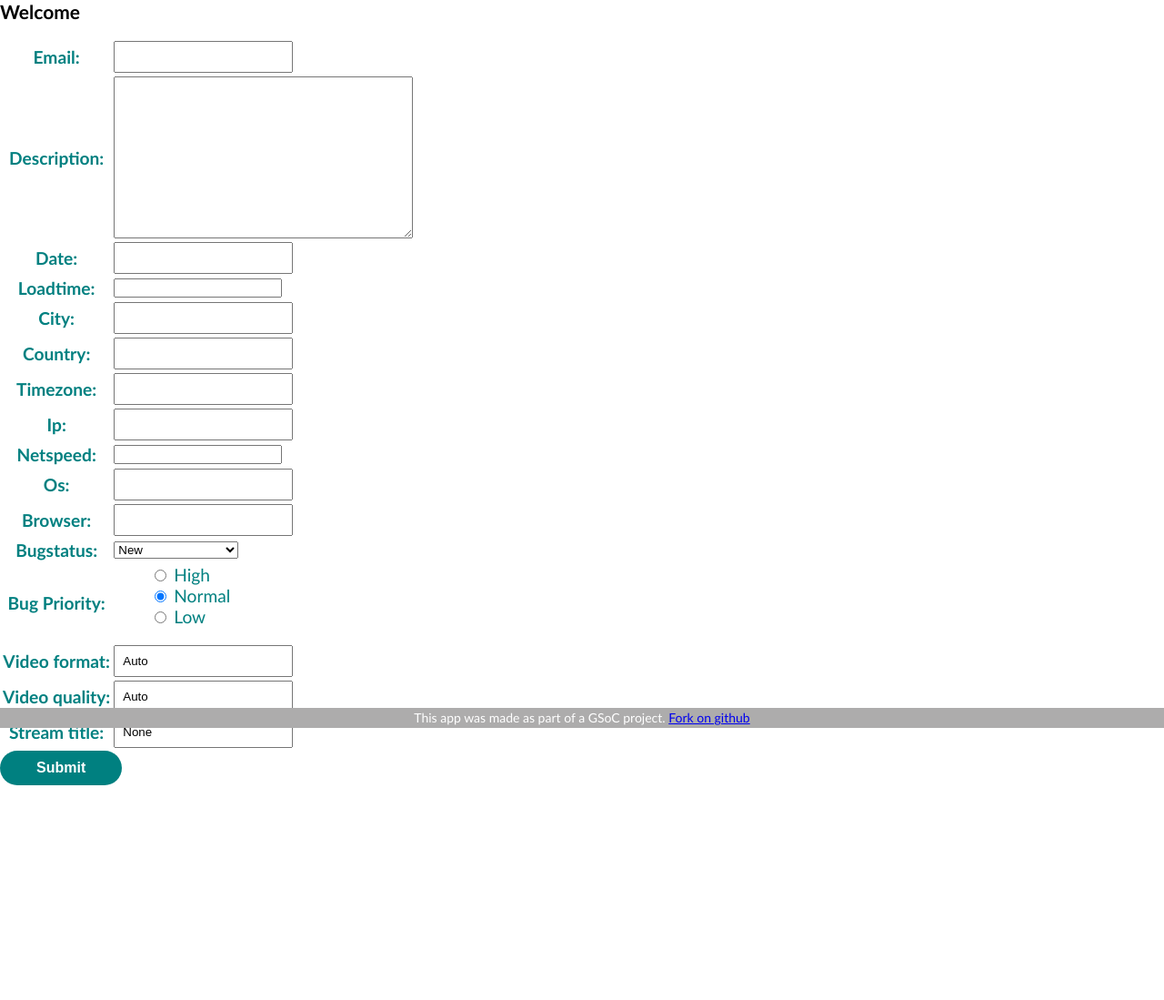
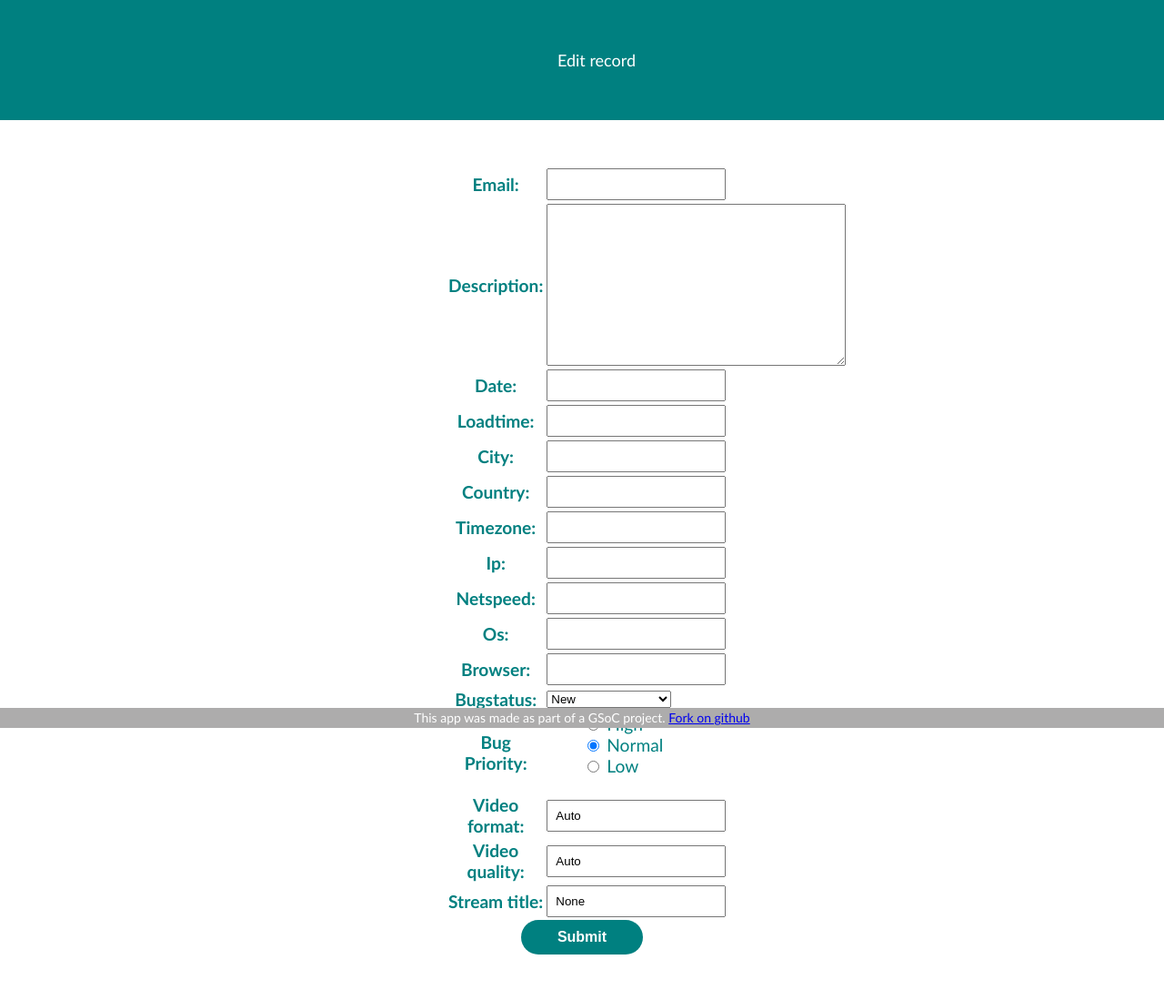
Before and after one commit to Niharika29/bugtracker, a Django app: template bugtracker/templates/editbugform.html in a window 1280 px wide. Shown: the whole page at 91% size. Before the commit the page ends 863 px from the top, so only its background shows below. Run offline with Django 3.2, Linux system fonts and the light colour scheme; the template is opened without the code that fills it: values that come from a table or form of the project are taken from there, others are empty.

Commit message:
I hate styling. :(

```diff
--- a/bugtracker/static/css/bugtracker.css
+++ b/bugtracker/static/css/bugtracker.css
@@ -10,7 +10,7 @@ label {
 	font-size: 1.2em;
 }
 
-#content-form {
+.content {
 	margin: 50px auto;
 	width: 300px;
 	line-height: 1.2em;
@@ -30,7 +30,7 @@ label {
 
 .footer {
 	width: 100%;
-	position: absolute;
+	position: fixed;
 	bottom: 0;
 	height: 22px;
 	font-size: 14px;
--- a/bugtracker/static/css/form.css
+++ b/bugtracker/static/css/form.css
@@ -2,7 +2,7 @@ body {
 	margin: 0;
 }
 
-input[type=text], #id_desc {
+input[type=text], #id_desc, input[type=number] {
     padding: 8px;
 }
 
--- a/bugtracker/templates/adminform.html
+++ b/bugtracker/templates/adminform.html
@@ -4,7 +4,7 @@
 	<script src="http://code.jquery.com/jquery-latest.min.js" type="text/javascript"></script>
 	<body>
 		<div class="header"><center>Login for the Admin</center></div>
-		<div id='content-form'>
+		<div class='content'>
 		<form id="bug-form" action = "" method = "POST">
 		{% csrf_token %}
 			{{ form.as_table }}
--- a/bugtracker/templates/editbugform.html
+++ b/bugtracker/templates/editbugform.html
@@ -5,14 +5,14 @@
 	<link rel="stylesheet" type="text/css" href="{% static 'css/form.css' %}"/>
 	<link rel="stylesheet" type="text/css" href="{% static 'css/bugtracker.css' %}"/>
 	<body>
-		<h2>Welcome {{ some_name }}</h2>
-		<form id="bug-form" action = "" method = "POST">
-		{% csrf_token %}
-		<table id='bugreptable'>
-			{{ form.as_table }}
-		</table>
-			<input type="submit" onclick="capture()">
-		</form>
+		<div class="header"><center>Edit record</center></div>
+		<div class = "content">
+			<form id="bug-form" action = "" method = "POST">
+			{% csrf_token %}
+				<table id='bugreptable'>{{ form.as_table }}</table>
+				<input type="submit" onclick="capture()">
+			</form>
+		</div>
 		<div class='footer'>This app was made as part of a GSoC project.
 			<a href="https://github.com/Niharika29/bugtracker">Fork on github</a>
 		</div>
```
